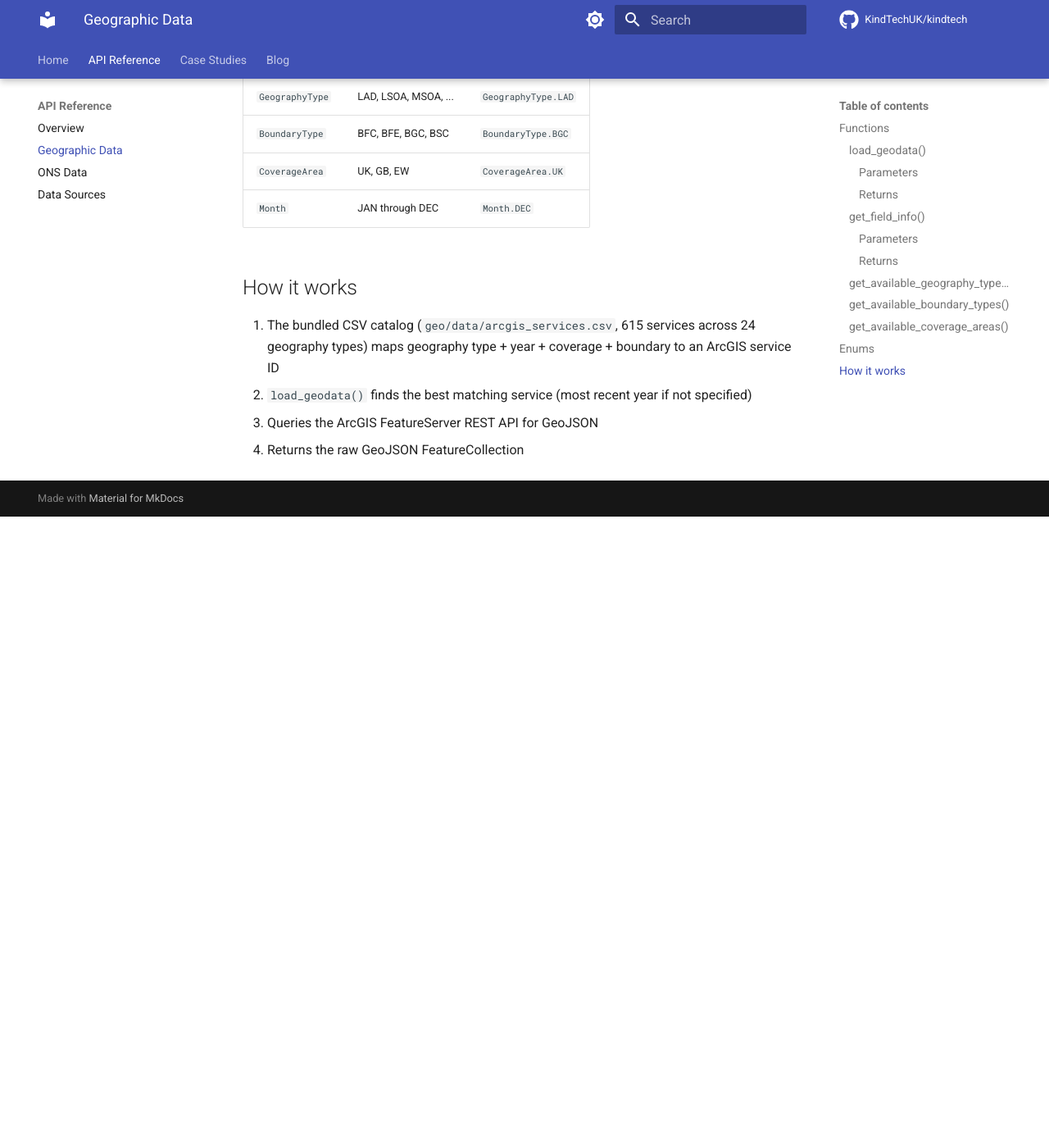
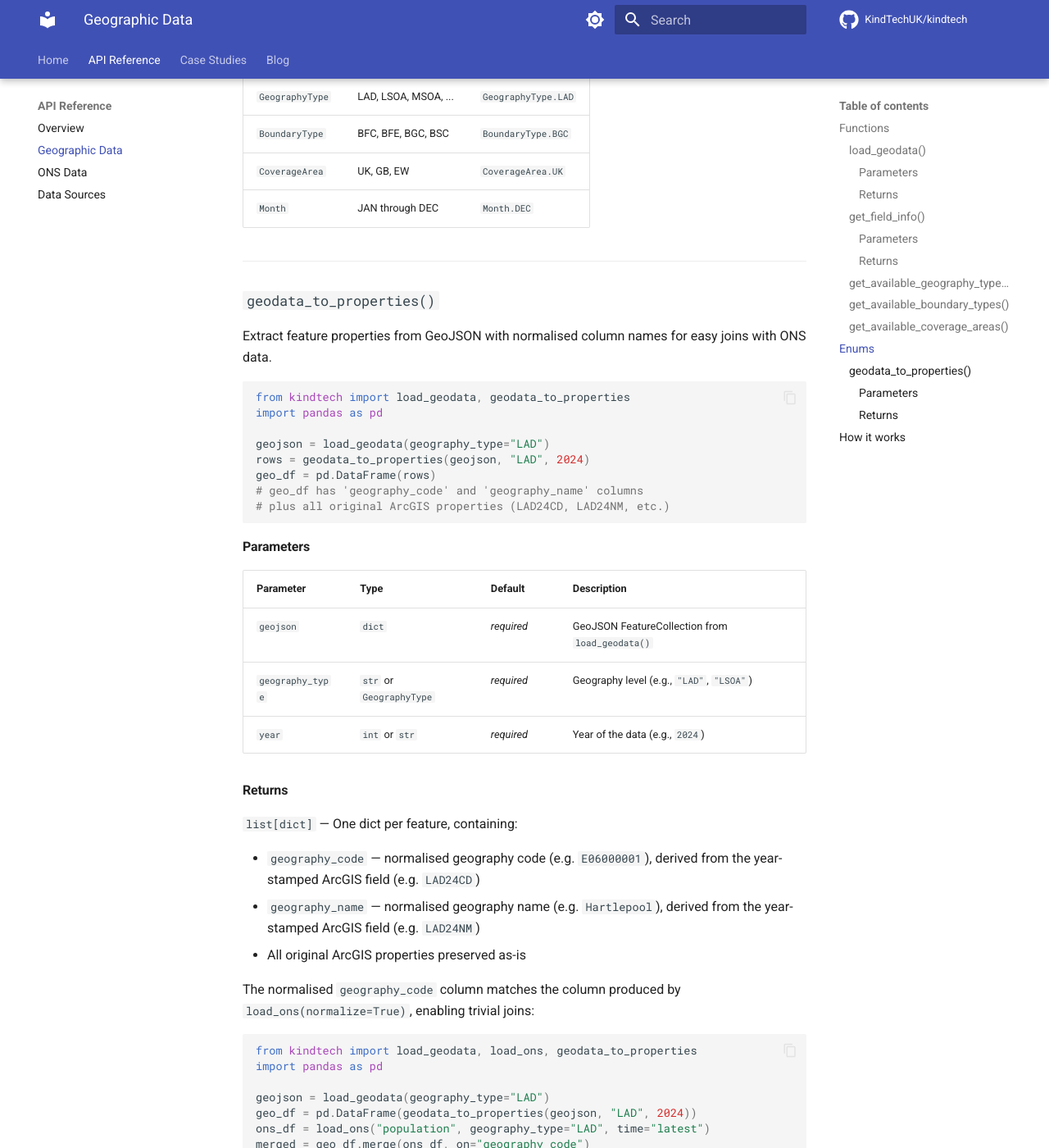
Before and after one commit to KindTechUK/kindtech, an MkDocs documentation site: the page built from docs/api/geo.md, in a window 1280 px wide and 1400 px high, scrolled down 2566 px. Shown: the whole window at 82% size. Built offline with MkDocs 1.6.1 and Material for MkDocs 9.7.7, drawn with Linux system fonts in a browser that asks for light colours; comment, search, counter and statistics services are not loaded; before the commit the page ends 3196 px from its top, so only the background shows below that; some of the changed text lies outside the part shown.

Commit message:
Add normalisation layer for seamless geo + ONS joins
Both data sources now produce a shared `geography_code` column:
- `load_ons(normalize=True)` (default) lowercases NOMIS columns
- New `geodata_to_properties()` maps year-stamped ArcGIS fields
  (e.g. LAD24CD) to normalised `geography_code`/`geography_name`

This enables trivial joins: `geo_df.merge(ons_df, on="geography_code")`
without users needing to know internal field naming conventions.

Updated docs (index, geo, ons, data-sources) and the geo_plus_ons
example notebook to reflect the new API.

````diff
--- a/docs/api/geo.md
+++ b/docs/api/geo.md
@@ -102,9 +102,55 @@ All enums accept both string codes and enum values. They have `.code` and `.desc
 | `CoverageArea` | UK, GB, EW | `CoverageArea.UK` |
 | `Month` | JAN through DEC | `Month.DEC` |
 
+---
+
+### `geodata_to_properties()`
+
+Extract feature properties from GeoJSON with normalised column names for easy joins with ONS data.
+
+```python
+from kindtech import load_geodata, geodata_to_properties
+import pandas as pd
+
+geojson = load_geodata(geography_type="LAD")
+rows = geodata_to_properties(geojson, "LAD", 2024)
+geo_df = pd.DataFrame(rows)
+# geo_df has 'geography_code' and 'geography_name' columns
+# plus all original ArcGIS properties (LAD24CD, LAD24NM, etc.)
+```
+
+#### Parameters
+
+| Parameter | Type | Default | Description |
+|---|---|---|---|
+| `geojson` | `dict` | *required* | GeoJSON FeatureCollection from `load_geodata()` |
+| `geography_type` | `str` or `GeographyType` | *required* | Geography level (e.g., `"LAD"`, `"LSOA"`) |
+| `year` | `int` or `str` | *required* | Year of the data (e.g., `2024`) |
+
+#### Returns
+
+`list[dict]` — One dict per feature, containing:
+
+- `geography_code` — normalised geography code (e.g. `E06000001`), derived from the year-stamped ArcGIS field (e.g. `LAD24CD`)
+- `geography_name` — normalised geography name (e.g. `Hartlepool`), derived from the year-stamped ArcGIS field (e.g. `LAD24NM`)
+- All original ArcGIS properties preserved as-is
+
+The normalised `geography_code` column matches the column produced by `load_ons(normalize=True)`, enabling trivial joins:
+
+```python
+from kindtech import load_geodata, load_ons, geodata_to_properties
+import pandas as pd
+
+geojson = load_geodata(geography_type="LAD")
+geo_df = pd.DataFrame(geodata_to_properties(geojson, "LAD", 2024))
+ons_df = load_ons("population", geography_type="LAD", time="latest")
+merged = geo_df.merge(ons_df, on="geography_code")
+```
+
 ## How it works
 
 1. The bundled CSV catalog (`geo/data/arcgis_services.csv`, 615 services across 24 geography types) maps geography type + year + coverage + boundary to an ArcGIS service ID
 2. `load_geodata()` finds the best matching service (most recent year if not specified)
 3. Queries the ArcGIS FeatureServer REST API for GeoJSON
 4. Returns the raw GeoJSON FeatureCollection
+5. `geodata_to_properties()` extracts feature properties and adds normalised `geography_code` / `geography_name` columns using `geo_code_field()` and `geo_name_field()` from the internal mapping module
--- a/src/kindtech/__init__.py
+++ b/src/kindtech/__init__.py
@@ -13,11 +13,12 @@ from kindtech._mapping import (
     list_dataset_aliases,
     list_geography_mappings,
 )
-from kindtech.geo import load_geodata
+from kindtech.geo import geodata_to_properties, load_geodata
 from kindtech.ons import load_ons
 
 # Define what's available when using `from kindtech import *`
 __all__ = [
+    "geodata_to_properties",
     "list_dataset_aliases",
     "list_geography_mappings",
     "load_geodata",
````
Also changed, not shown: docs/api/data-sources.md (+20 -2 lines), docs/api/ons.md (+9 -5 lines), docs/index.md (+9 -8 lines), 7 other files.
